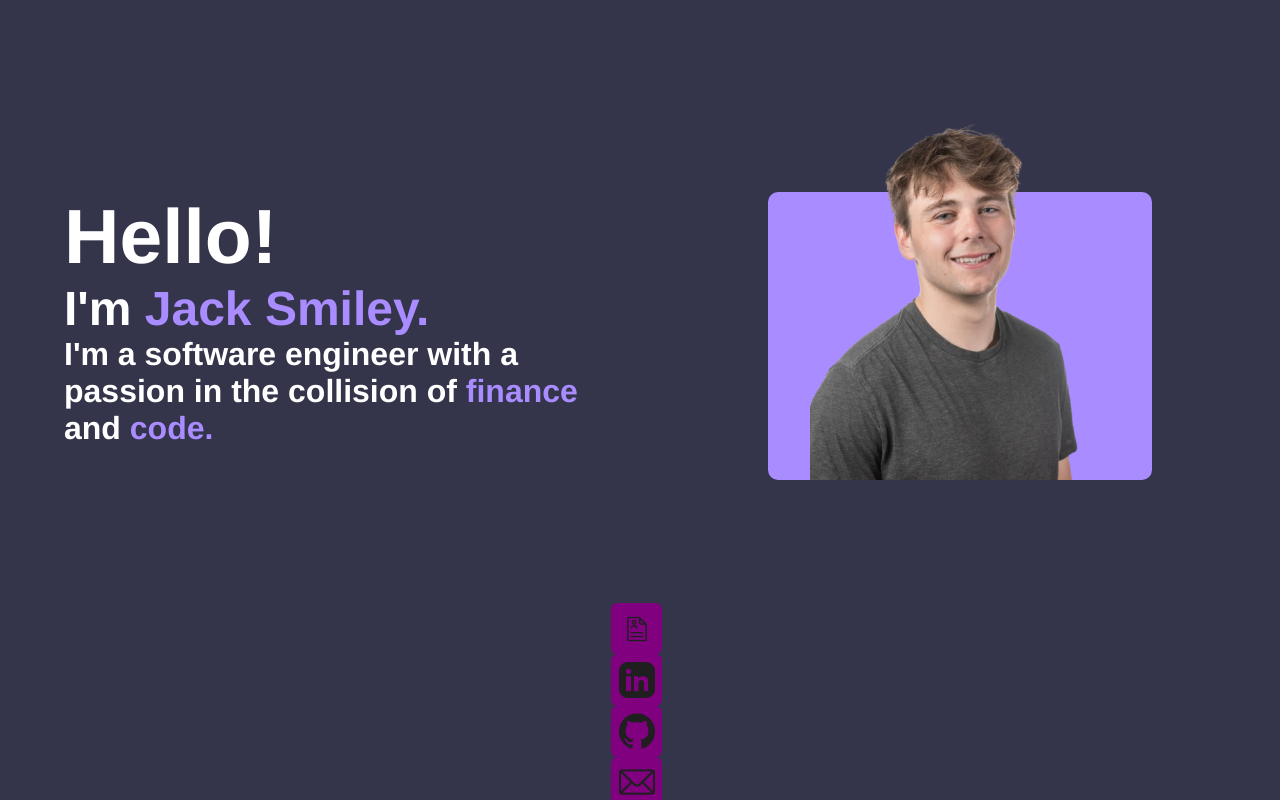
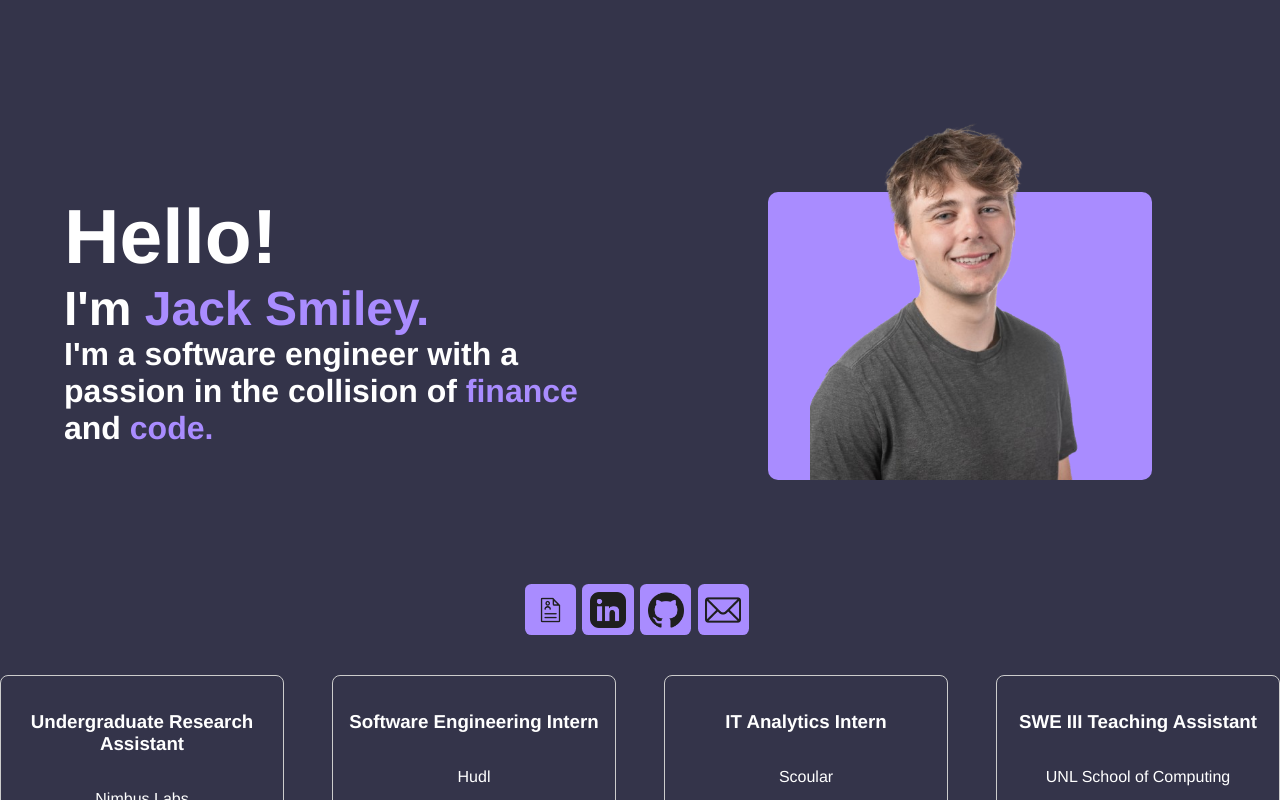
Before and after one commit to SmileyJack/jack-smiley-website, a Vue app: page / in a window 1280 px wide. Shown: the top 800 px of the page. Built offline with nearby package versions, Linux system fonts and the light colour scheme.

Commit message:
package updates

```diff
--- a/src/components/ContactIcons.vue
+++ b/src/components/ContactIcons.vue
@@ -1,7 +1,6 @@
 <template>
-  <div class="contactContainer">
-   <div :class="['flex', 'justify-start', screen === 'phone' ? 'mt-2' : 'wordPadder']">
-      <a href="your_resume_link_here" class="contactBox" target="_blank">
+    <div class="contactContainer">
+      <a href="https://drive.google.com/file/d/1bHy2zqcYWDa5ZG_cUxwl0vBsYXn8of-0/view?usp=sharing" class="contactBox" target="_blank">
         <img src="/icons/resume.png" alt="Resume" />
       </a>
       <a href="https://www.linkedin.com/in/jack-b-smiley/" class="contactBox" target="_blank">
@@ -14,7 +13,6 @@
         <img src="/icons/email.png" alt="Email" />
       </a>
     </div>
-  </div>
   </template>
 
   <script lang="ts">
@@ -39,14 +37,11 @@
   </script>
 
   <style scoped>
-  .wordPadder {
-    padding-top: 1.5vw;
-  }
 
   .contactBox {
     width: 4vw;
     height: 4vw;
-    background: purple;
+    background: #A98CFF;
     border-radius: 0.5vw;
     margin-right: 0.5vw;
     display: flex;
@@ -58,11 +53,8 @@
   .contactContainer {
     display: flex;
     flex-direction: row;
-    flex-wrap: nowrap;
-    align-items: center;
-    justify-content: flex-start;
-    width: 100%;
-    overflow-x: auto;
+    flex-wrap: wrap;
+    left: clamp(0.5vw)
   }
 
   .contactBox img {
--- a/vite.config.ts
+++ b/vite.config.ts
@@ -1,3 +1,4 @@
+//temp save
 import { defineConfig } from 'vite'
 import vue from '@vitejs/plugin-vue'
 import path from 'path'
```
Also changed, not shown: 1 other file (tests, documents, lock files or other folders).
